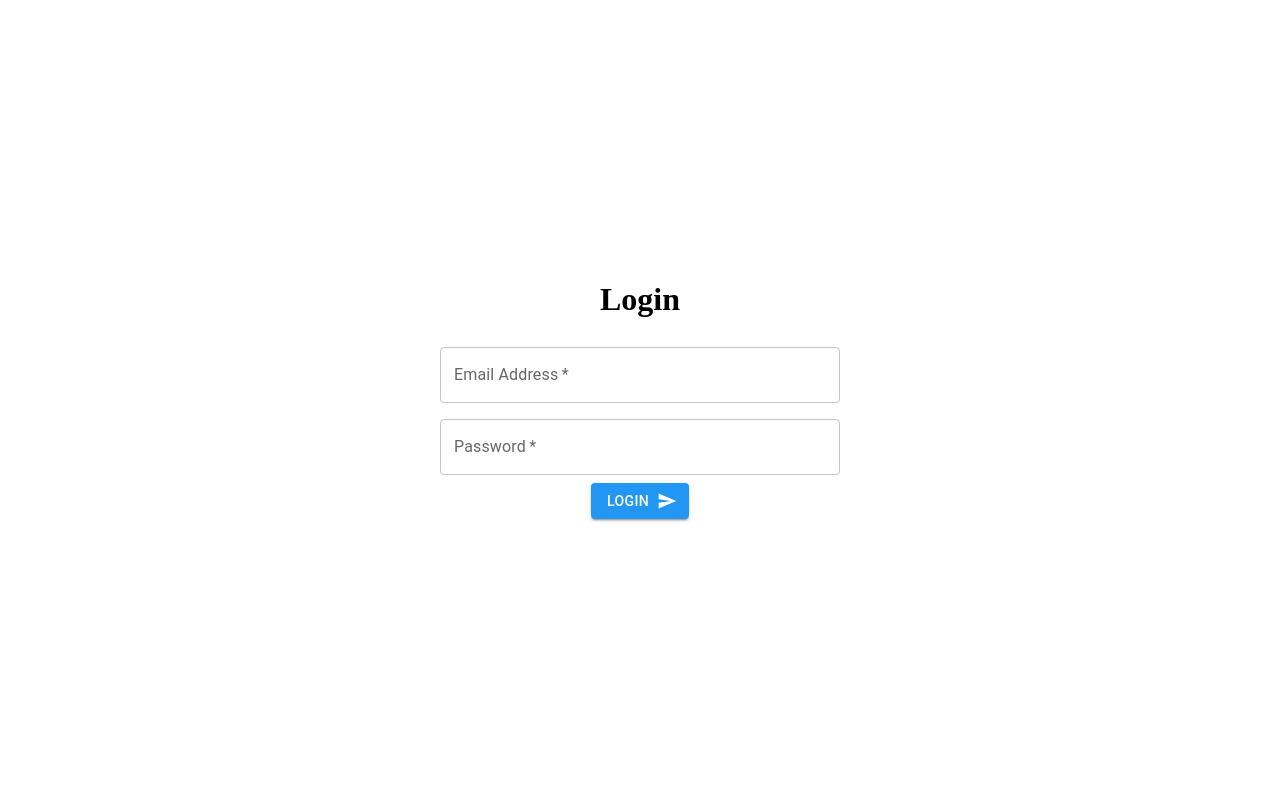
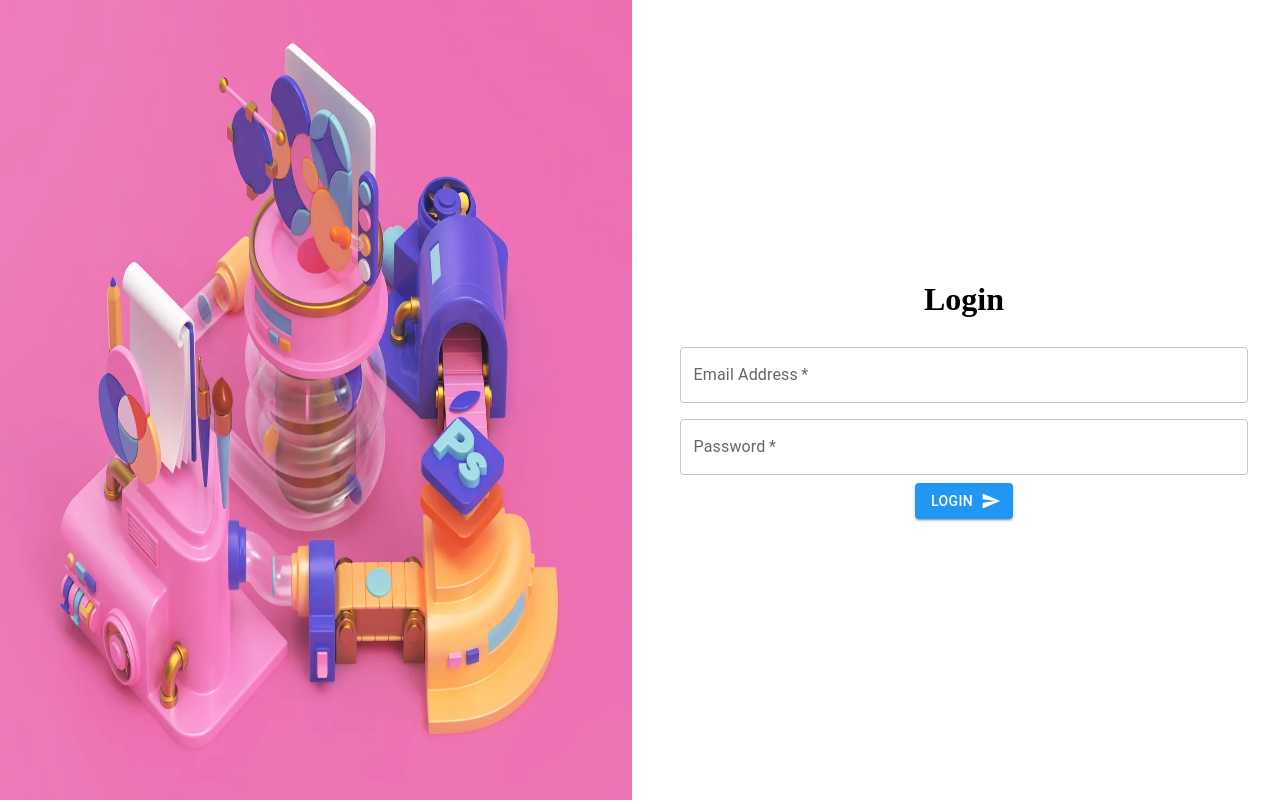
Before and after one commit to gsprasannabalaji/job-portal-redux, a React (Vite) app: page / in a window 1280 px wide. Built offline with nearby package versions, Linux system fonts and the light colour scheme; no server answers.

Commit message:
updated the login page

```diff
--- a/src/pages/Login.jsx
+++ b/src/pages/Login.jsx
@@ -1,4 +1,4 @@
-import Button from "@mui/material/Button";
+import { Button, Grid } from "@mui/material";
 import SendIcon from "@mui/icons-material/Send";
 import Box from "@mui/material/Box";
 import TextField from "@mui/material/TextField";
@@ -7,9 +7,10 @@ import axios from "axios";
 import { useNavigate } from "react-router-dom";
 import CustomSnackBar from "../components/CustomSnackBar";
 import { setApiError, setFormData } from "../features/login/loginSlice";
+import loginImage from "../assets/login.webp";
 
 const Login = () => {
-  const { formData, apiError} = useSelector((state) => state?.login);
+  const { formData, apiError } = useSelector((state) => state?.login);
   const navigate = useNavigate();
   const dispatch = useDispatch();
 
@@ -34,22 +35,37 @@ const Login = () => {
         localStorage.setItem("isAuthenticated", true);
         localStorage.setItem(
           "userDetails",
-          JSON.stringify({ email: formData?.email, fullName: response?.data?.fullName, role: response?.data?.role })
+          JSON.stringify({
+            email: formData?.email,
+            fullName: response?.data?.fullName,
+            role: response?.data?.role,
+          })
         );
-        if(response?.data?.role === "admin") {
+        if (response?.data?.role === "admin") {
           navigate("/employees");
         } else {
           navigate("/home");
         }
       }
     } catch (error) {
-      const errorMessage = error?.response?.data?.message || "Server is down. Please try again later.";
+      const errorMessage =
+        error?.response?.data?.message ||
+        "Server is down. Please try again later.";
       dispatch(setApiError(errorMessage));
     }
   };
 
   return (
     <>
+      <Grid container spacing={2}>
+        <Grid item xs={12} sm={6} md={6}>
+          <img
+            src={loginImage}
+            alt="login"
+            style={{ width: "100%", height: "100vh" }}
+          />
+        </Grid>
+        <Grid item xs={12} sm={6} md={6}>
           <Box
             sx={{
               height: "100vh",
@@ -64,7 +80,7 @@ const Login = () => {
             <Box
               component="form"
               sx={{
-            "& .MuiTextField-root": { m: 1, width: "50ch" },
+                "& .MuiTextField-root": { m: 1, width: "90%" },
               }}
               display="flex"
               justifyContent="center"
@@ -96,7 +112,18 @@ const Login = () => {
               </Button>
             </Box>
           </Box>
-      {apiError && <CustomSnackBar isOpen={true} message={apiError} onClose={() => {dispatch(setApiError(null))}} customKey={"login"} />}
+        </Grid>
+      </Grid>
+      {apiError && (
+        <CustomSnackBar
+          isOpen={true}
+          message={apiError}
+          onClose={() => {
+            dispatch(setApiError(null));
+          }}
+          customKey={"login"}
+        />
+      )}
     </>
   );
 };
```
Also changed, not shown: src/assets/login.webp (added). Lines whose indentation alone changed are shown as unchanged.
